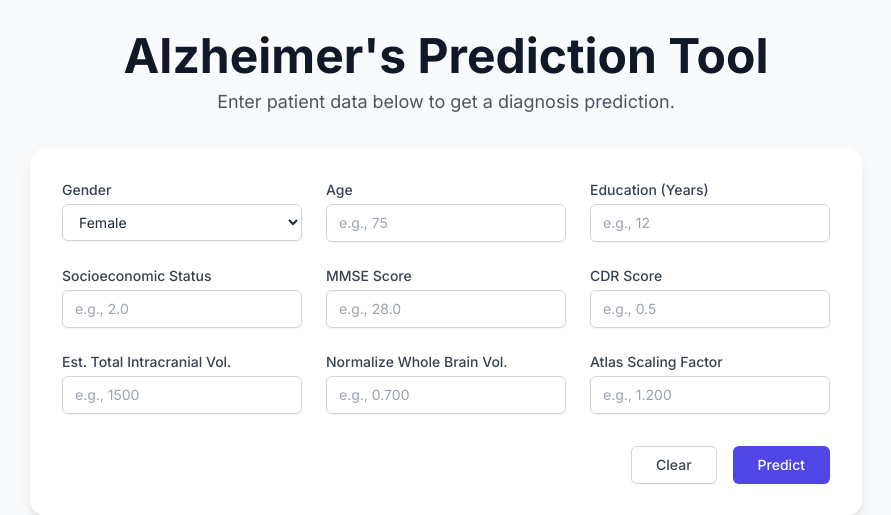
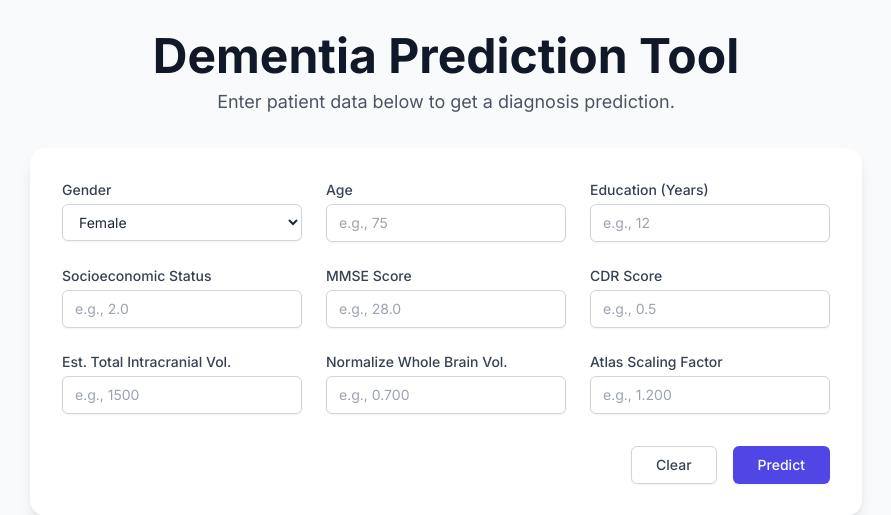
Before and after one commit to Faizan-Kabeer/DEMENTIA-PREDICTION, a Flask app: page / in a window 1280 px wide. Shown: the top 515 px of the page, without its empty margins (194-1085 px from the left). Run offline with Flask 3, Linux system fonts and the light colour scheme; some libraries are stand-ins or nearby versions.

Commit message:
Update index.html

```diff
--- a/web_app/templates/index.html
+++ b/web_app/templates/index.html
@@ -3,7 +3,7 @@
 <head>
     <meta charset="UTF-8">
     <meta name="viewport" content="width=device-width, initial-scale=1.0">
-    <title>Alzheimer's Disease Prediction</title>
+    <title>Dementia Prediction</title>
     <!-- Tailwind CSS for styling -->
     <script src="https://cdn.tailwindcss.com"></script>
     <!-- Google Fonts for a modern look -->
@@ -36,7 +36,7 @@
 
         <!-- Header Section -->
         <header class="text-center mb-8">
-            <h1 class="text-4xl md:text-5xl font-bold text-gray-900">Alzheimer's Prediction Tool</h1>
+            <h1 class="text-4xl md:text-5xl font-bold text-gray-900">Dementia Prediction Tool</h1>
             <p class="mt-2 text-lg text-gray-600">Enter patient data below to get a diagnosis prediction.</p>
         </header>
 
```
